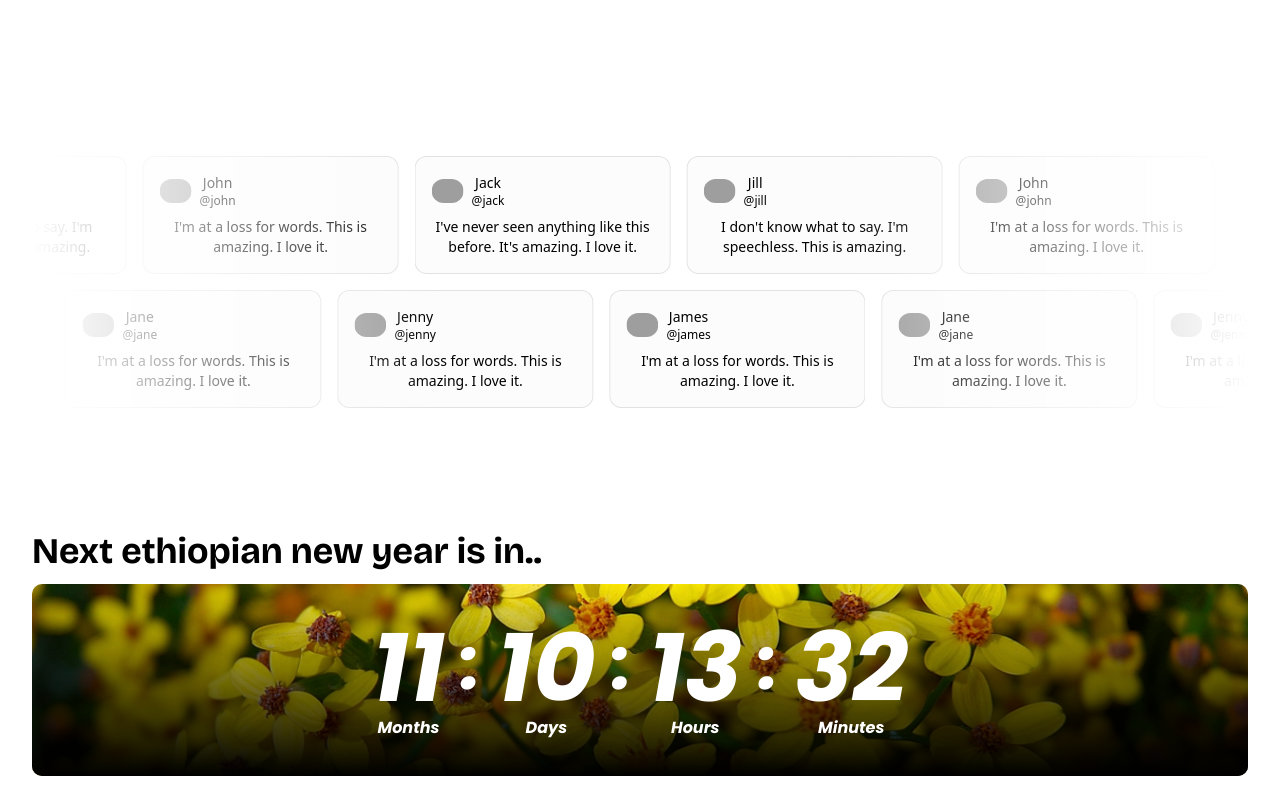
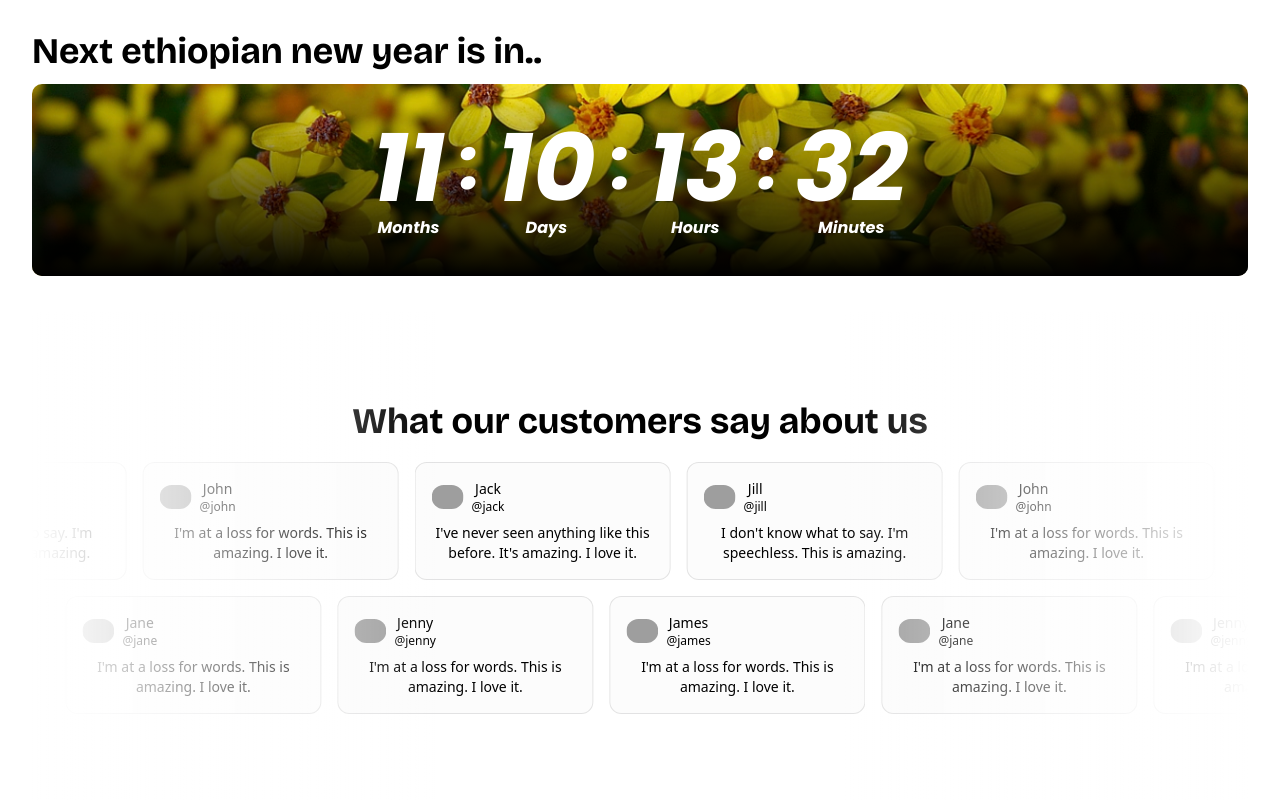
Before and after one commit to itskidus02/tourism, a React (Vite) app: page / in a window 1280 px wide. Shown: the top 800 px of the page. Built offline with nearby package versions, Linux system fonts and the light colour scheme; grey boxes are pictures that could not be loaded.

Commit message:
marquee done

```diff
--- a/src/components/magicui/MarqueeDemo.jsx
+++ b/src/components/magicui/MarqueeDemo.jsx
@@ -43,12 +43,7 @@ const reviews = [
 const firstRow = reviews.slice(0, reviews.length / 2);
 const secondRow = reviews.slice(reviews.length / 2);
 
-const ReviewCard = ({
-  img,
-  name,
-  username,
-  body,
-}) => {
+const ReviewCard = ({ img, name, username, body }) => {
   return (
     <figure
       className={cn(
@@ -56,11 +51,12 @@ const ReviewCard = ({
         // light styles
         "border-gray-950/[.1] bg-gray-950/[.01] hover:bg-gray-950/[.05]",
         // dark styles
-        "dark:border-gray-50/[.1] dark:bg-gray-50/[.10] dark:hover:bg-gray-50/[.15]",
+        "dark:border-gray-50/[.1] dark:bg-gray-50/[.10] dark:hover:bg-gray-50/[.15]"
       )}
     >
       <div className="flex flex-row items-center gap-2">
         <img className="rounded-full" width="32" height="32" alt="" src={img} />
+
         <div className="flex flex-col">
           <figcaption className="text-sm font-medium dark:text-white">
             {name}
@@ -75,7 +71,9 @@ const ReviewCard = ({
 
 export function MarqueeDemo() {
   return (
+    <div>
     <div className="relative flex h-[500px] w-full flex-col items-center justify-center overflow-hidden rounded-lg bg-background ">
+      <h1 className="title-text">What our customers say about us</h1>
       <Marquee pauseOnHover className="[--duration:20s]">
         {firstRow.map((review) => (
           <ReviewCard key={review.username} {...review} />
@@ -89,5 +87,6 @@ export function MarqueeDemo() {
       <div className="pointer-events-none absolute inset-y-0 left-0 w-1/3 bg-gradient-to-r from-white dark:from-background"></div>
       <div className="pointer-events-none absolute inset-y-0 right-0 w-1/3 bg-gradient-to-l from-white dark:from-background"></div>
     </div>
+    </div>
   );
 }
--- a/src/pages/Home.jsx
+++ b/src/pages/Home.jsx
@@ -6,11 +6,11 @@ import Newsletter from "@/components/Newsletter";
 const Home = () => {
   return (
     <div>
-    <MarqueeDemo/>
-    <Countdown/>
-    <Newsletter/>
-<FooterDiv/>
-  </div>
+      <Countdown />
+      <MarqueeDemo />
+      <Newsletter />
+      <FooterDiv />
+    </div>
   );
 };
 
```
